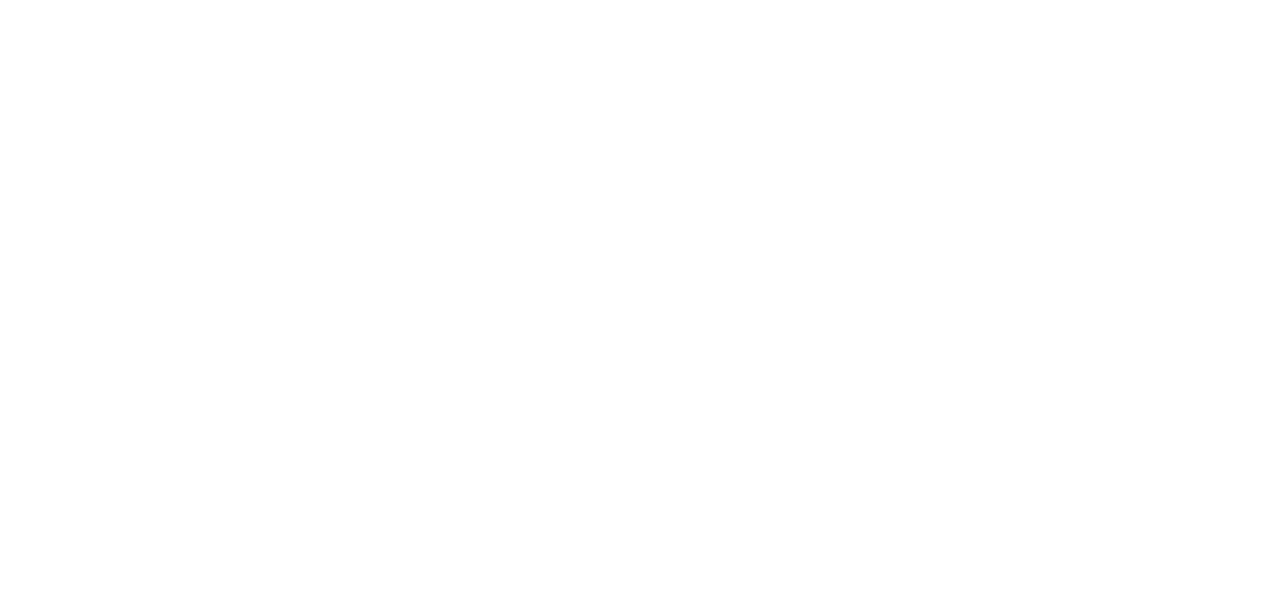
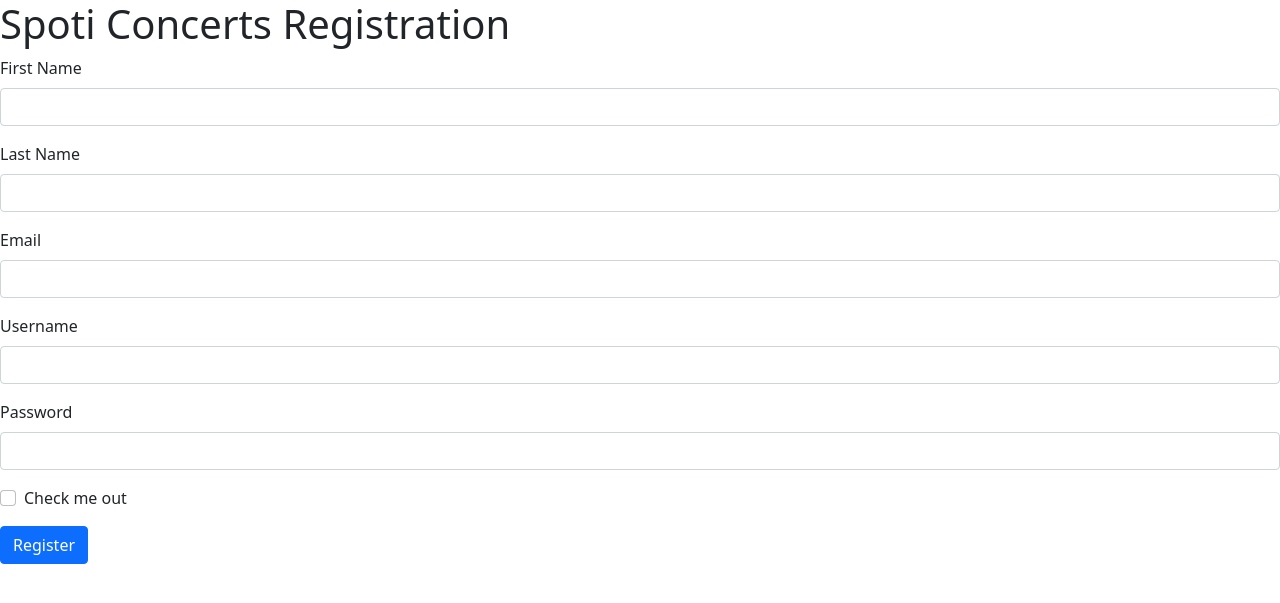
Before and after one commit to sebasalvarez13/spoti-tours, a Flask app: page /register in a window 1280 px wide. Before the commit the part shown is empty. Shown: the top 603 px of the page. Run offline with Flask 2, Linux system fonts and the light colour scheme; parts of the project's set-up code (start-up, migrations or seed data) failed here and were passed over.

Commit message:
HTML form code

```diff
--- a/development/templates/register.html
+++ b/development/templates/register.html
@@ -2,9 +2,49 @@
 <!-- Title: Register or Login -->
 {% block title %}Register{% endblock %}
 
-<!-- New user registration form -->
-{% block register1 %} First Name {% endblock %}
-{% block register2 %} Last Name {% endblock %}
-{% block register3 %} Email {% endblock %}
-{% block register4 %} Username {% endblock %}
-{% block register5 %} Password {% endblock %}
+{% block head %}
+    <h1>Spoti Concerts Registration</h1>
+{% endblock %}
+
+{% block content %}
+    <!--Flash message-->
+    {% with messages = get_flashed_messages() %}
+        {% if messages %}
+            <ul class=flashes>
+            {% for message in messages %}
+                <li>{{ message }}</li>
+            {% endfor %}
+            </ul>
+        {% endif %}
+    {% endwith %}
+    <!-- New user registration form -->
+    <form action="/register" autocomplete="on" method="POST" enctype="multipart/form-data">
+        <div class="mb-3">
+        <label for="FirstName" class="form-label">First Name</label>
+        <input type="text" class="form-control" id="FirstName" name="first_name">
+        <!--div id="emailHelp" class="form-text">We'll never share your email with anyone else.</div-->
+        </div>
+        <div class="mb-3">
+        <label for="LastName" class="form-label">Last Name</label>
+        <input type="text" class="form-control" id="LastName" name="last_name">
+        </div>
+        <div class="mb-3">
+        <label for="Email" class="form-label">Email</label>
+        <input type="email" class="form-control" id="Email" name="email">
+        </div>
+        </div>
+        <div class="mb-3">
+        <label for="UserName" class="form-label">Username</label>
+        <input type="text" class="form-control" id="UserName" name="username">
+        </div>
+        <div class="mb-3">
+        <label for="Password" class="form-label">Password</label>
+        <input type="password" class="form-control" id="Password" name="password">
+        </div>
+        <div class="mb-3 form-check">
+        <input type="checkbox" class="form-check-input" id="exampleCheck1">
+        <label class="form-check-label" for="exampleCheck1">Check me out</label>
+        </div>
+        <button type="submit" class="btn btn-primary">Register</button>
+    </form>
+{% endblock %}
```
